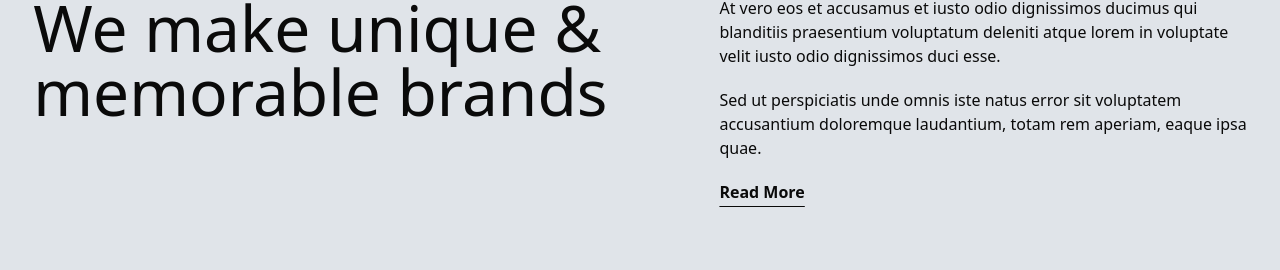
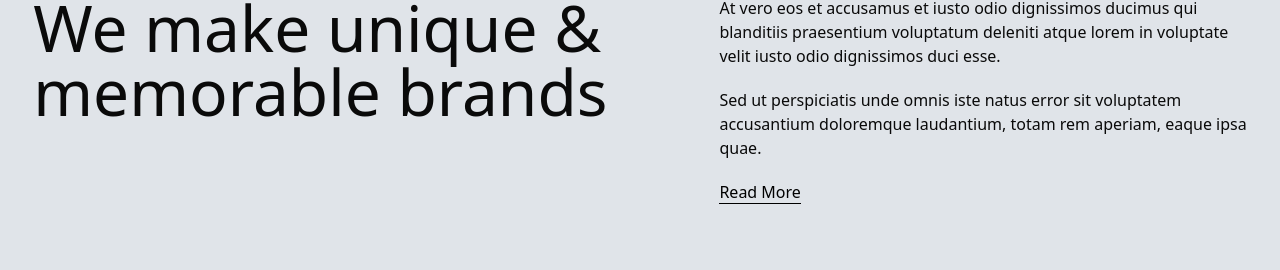
Before and after one commit to Feranmiola/axiomthemesclone, a Next.js app: page / in a window 1280 px wide. Shown: the part 1910-2180 px from the top of the page. Built offline with nearby package versions, Linux system fonts and the light colour scheme.

Commit message:
Update CreativeSolutions component to replace "Read More" text with a clickable email link, enhancing user interaction and accessibility. Add hover effects for improved visual feedback.

```diff
--- a/src/Components/CreativeSolutions.tsx
+++ b/src/Components/CreativeSolutions.tsx
@@ -26,9 +26,13 @@ const CreativeSolutions = () => {
               quae.
             </p>
 
-            <p className="font-semibold underline  cursor-pointer underline-offset-8 ">
+            <a
+              href="mailto:info@email.com"
+              className="text-black cursor-pointer hover:font-medium transition-all ease-in-out duration-200 relative group w-max"
+            >
               Read More
-            </p>
+              <span className="absolute left-0 bottom-0 h-[1px] bg-black w-full group-hover:w-0 transition-all duration-300 origin-left group-hover:transition-all group-hover:duration-300 group-hover:origin-left"></span>
+            </a>
           </div>
         </div>
       </div>
```
